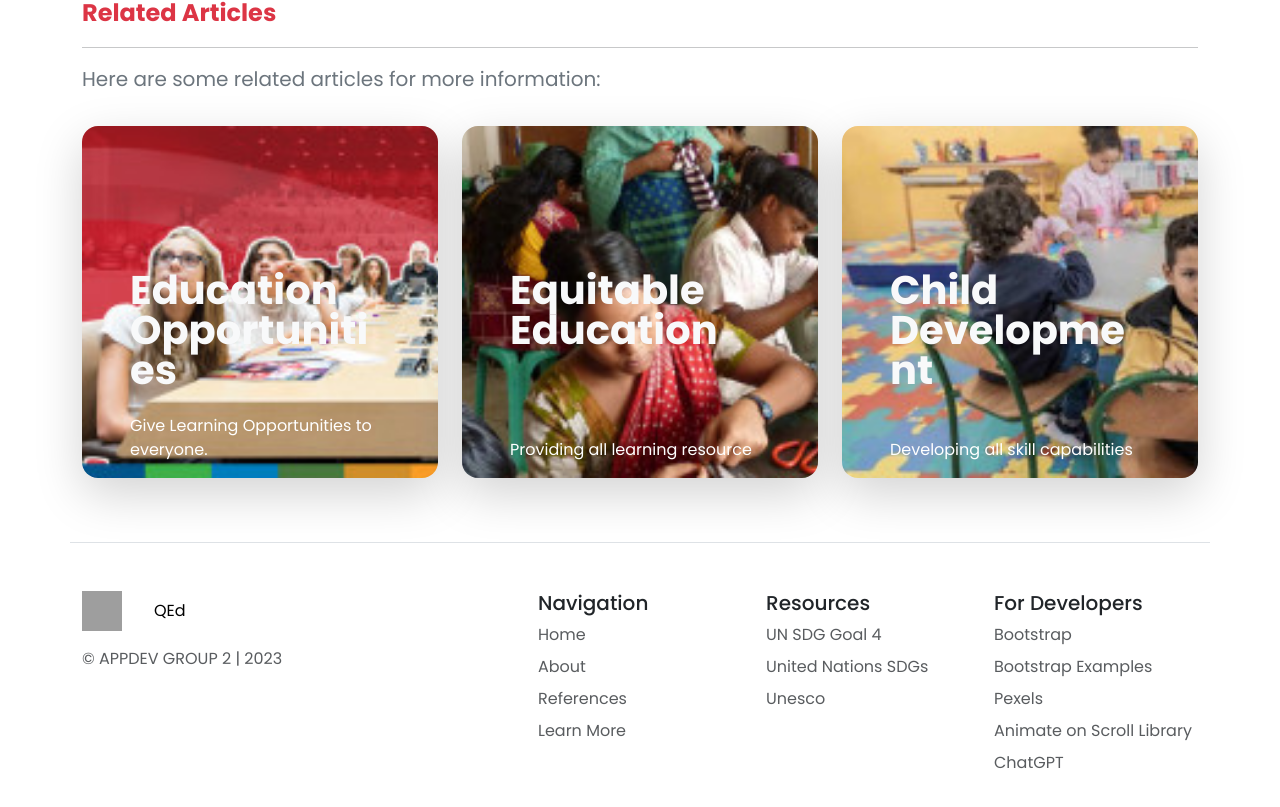
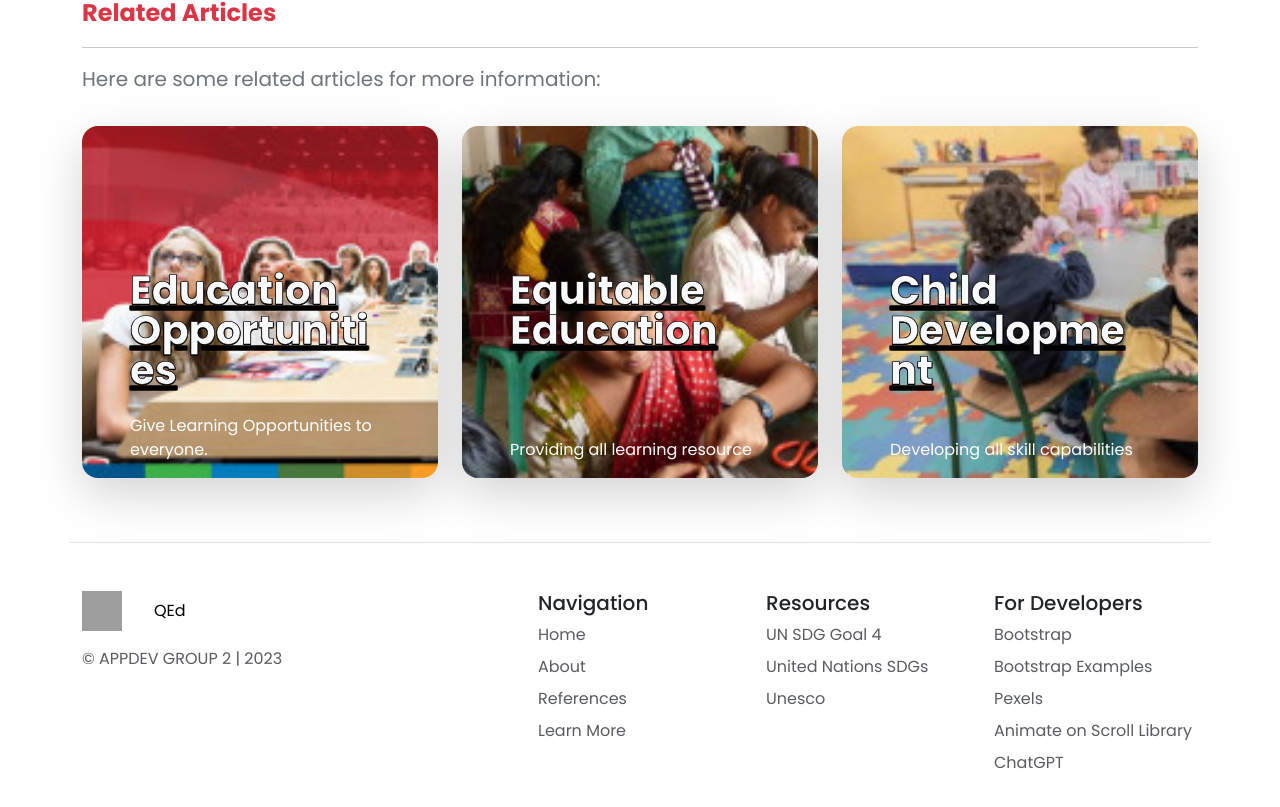
Before and after one commit to oliverkean/FINALPROJECT_GROUP1, a React (Create React App) app in the folder finalproject_g1/: page / in a window 1280 px wide. Shown: the part 4228-5035 px from the top of the page. Built offline with nearby package versions, Linux system fonts and the light colour scheme; grey boxes are pictures that could not be loaded.

Commit message:
added stroke to cards

```diff
--- a/finalproject_g1/src/Components/Cards.js
+++ b/finalproject_g1/src/Components/Cards.js
@@ -14,7 +14,7 @@ function Cards({image, title, text, link}) {
         <div className="col-12 col-sm-6 col-md-6 col-lg-4 my-3" data-aos="fade-up">
             <div class="card card-cover h-100 overflow-hidden text-bg-dark rounded-4 shadow-lg" style={{ border: 'none', overflow:'hidden', backgroundRepeat: "no-repeat", backgroundSize: 'cover', backgroundImage: `url(${(image)})` }}>
                 <div class="d-flex flex-column h-100 p-5 pb-3 text-white text-shadow-1">
-                    <h3 class="pt-5 mt-5 mb-4 display-6 lh-1 fw-bold"><a className="link-hover link-underline-light link-light link-underline-opacity-0 link-underline-opacity-75-hover" href={link}>{title}</a></h3>
+                    <h3 class="pt-5 mt-5 mb-4 display-6 lh-1 fw-bold text-stroke"><a className="link-hover link-underline-light link-light link-underline-opacity-0 link-underline-opacity-75-hover" href={link}>{title}</a></h3>
                     <div class="d-flex list-unstyled mt-auto">
                         <span>{text}</span>
                     </div>
--- a/finalproject_g1/src/index.css
+++ b/finalproject_g1/src/index.css
@@ -12,9 +12,10 @@ html {
   scroll-behavior: smooth;
 }
 
-.my-custom-color {
-  color: #ff0000; /* Red text color */
-  background-color: #00ff00; /* Green background color */
+.text-stroke {
+  -webkit-text-stroke-width:.5px;
+  -webkit-text-stroke-color: #000;
+  text-shadow: -.5px -.5px 0 #000, .5px -.5px 0 #000, -.5px .5px 0 #000, .5px .5px 0 #000;
 }
 
 /* .navbar-toggler-icon,
```
